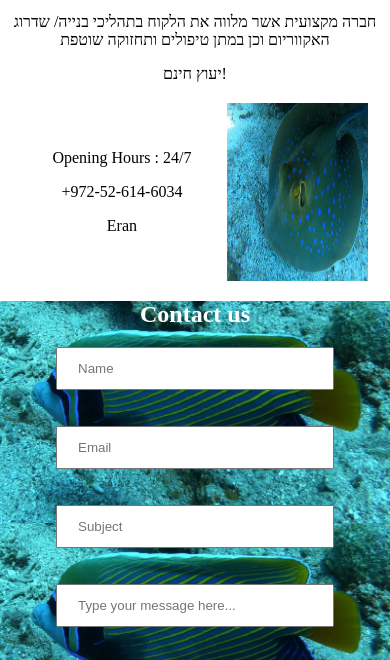
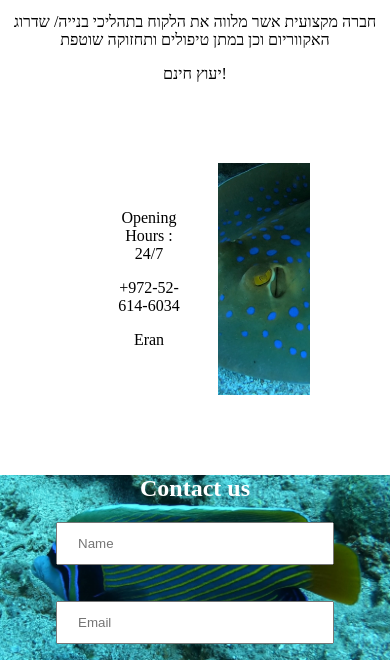
Before and after one commit to IMBenB/bleep, a website: page public/index.html in a window 390 px wide. Shown: the part 853-1513 px from the top of the page. Drawn offline with Linux system fonts and the light colour scheme.

Commit message:
Update style.css

```diff
--- a/public/style.css
+++ b/public/style.css
@@ -69,11 +69,11 @@ input{
 
 .hours{
     display: flex;
-    justify-content: space-around;
-    margin: 5%;
+    justify-content: space-evenly;
+
 }
 .hours > img{
-    width: 40%;
+    object-fit:cover;
 
 }
 
```
